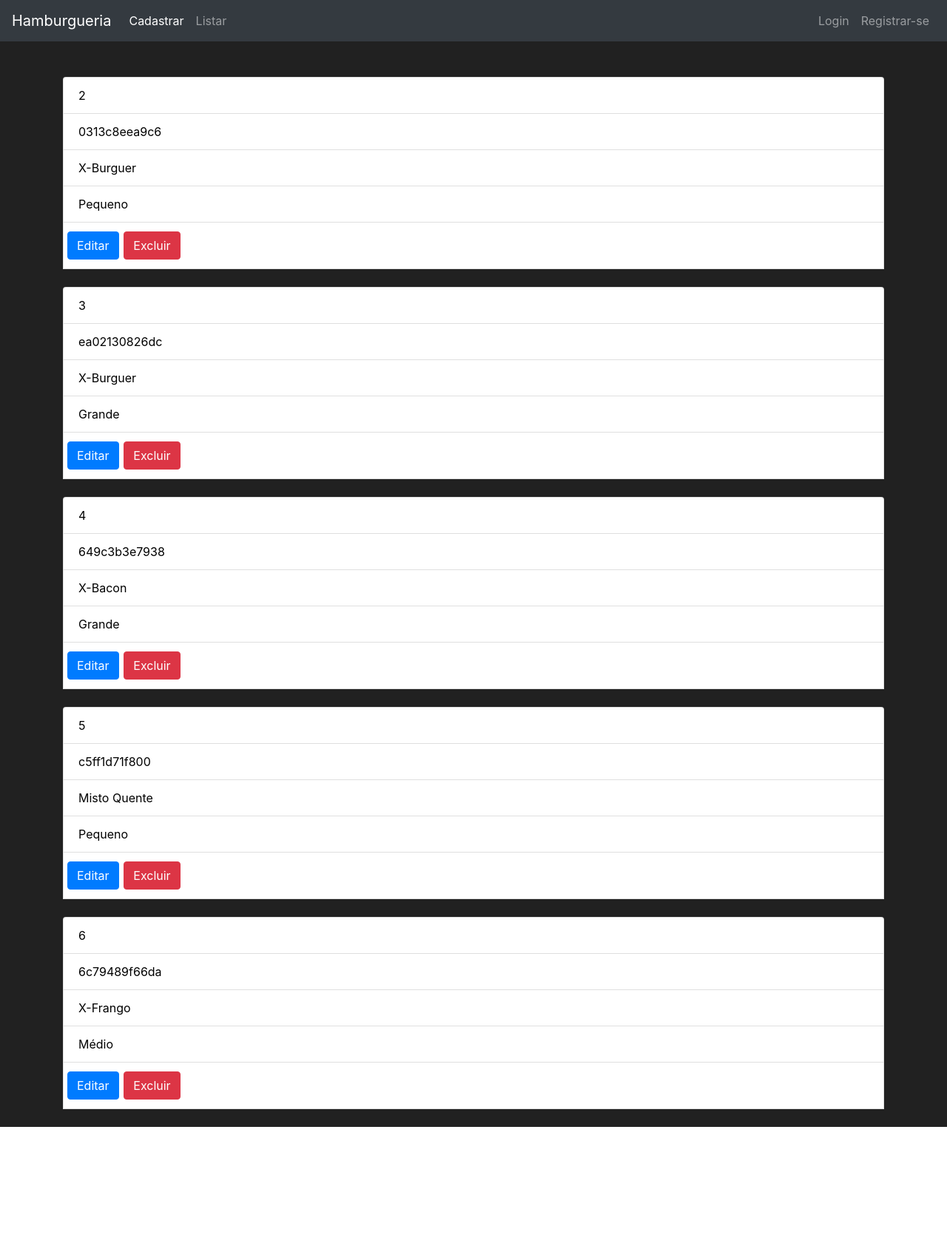
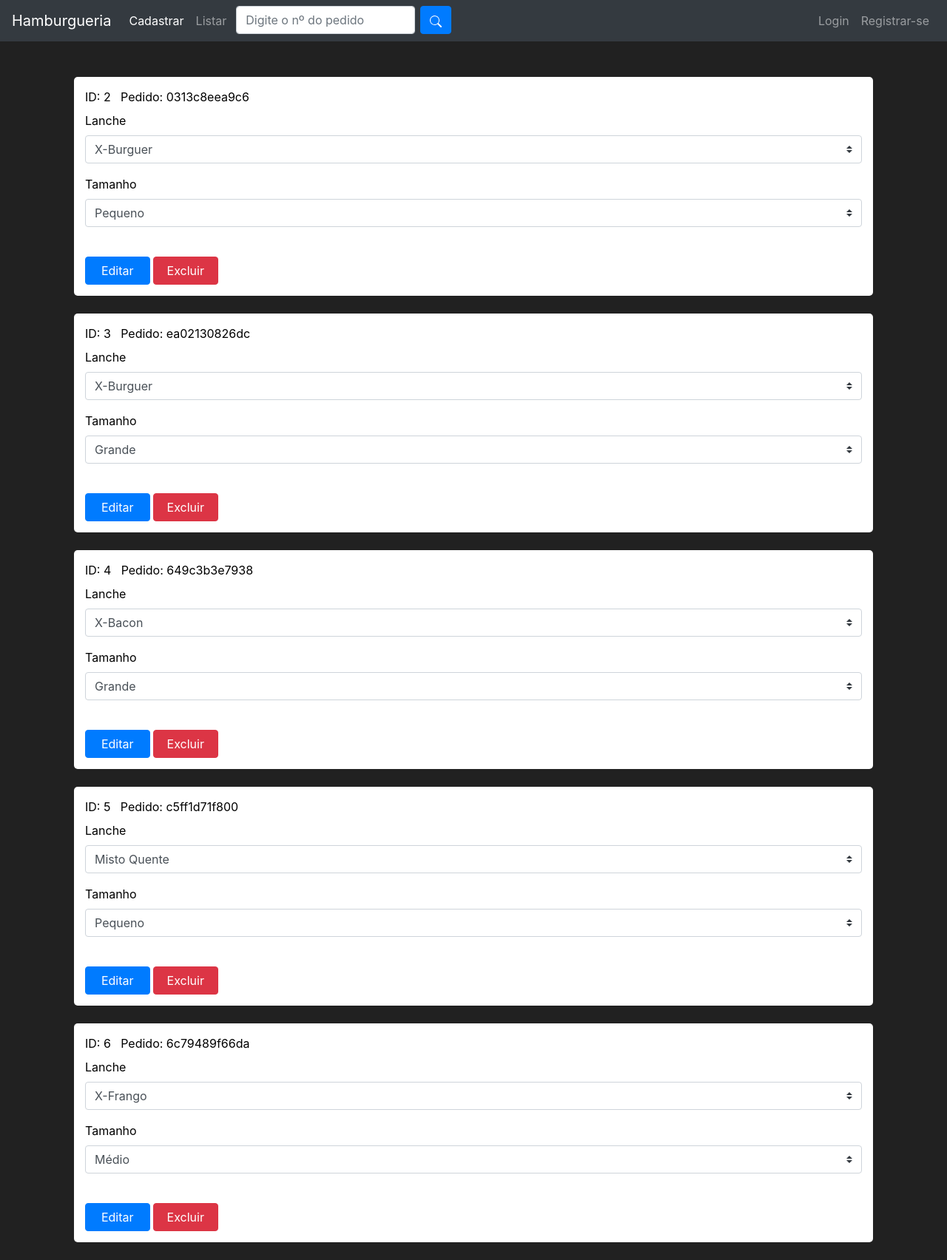
Before and after one commit to Mateusborg998/Hamburgueria, a Flask app: page /listar in a window 1280 px wide. Shown: the whole page at 74% size. Before the commit the page ends 1524 px from the top, so only its background shows below. Run offline with Flask 2, Linux system fonts and the light colour scheme; data comes from the database, SQL or seed files in the repository; both versions use the stored data as it was after the commit; some libraries are stand-ins or nearby versions.

Commit message:
v4 version

```diff
--- a/routes.py
+++ b/routes.py
@@ -1,12 +1,13 @@
 from os import urandom
 import re
 from flask import Flask, render_template, request
-from flask.helpers import url_for
-from werkzeug.utils import redirect
 
 from model import app, db, PedidoMac
 
 @app.route('/')
+def login():
+    return render_template('login.html')
+
 @app.route('/index')
 def index():
     return render_template('index.html')
@@ -16,10 +17,6 @@ def cadastrar():
     lanche = request.form.get('lanche')
     tamanho = request.form.get('tamanho')
     try:
-        # Modelo para gerar o nº do pedido através do ID foi desativado - 19/12/21 by Mateus
-        '''pedido = str(db.session.query(PedidoMac.id).order_by(PedidoMac.id.desc()).first())
-        pedido = pedido[1:pedido.rfind(',')]
-        pedido = int(pedido) + 1'''
         pedido = str(urandom(6).hex())
         pedidoM = PedidoMac(pedido=pedido, lanche=lanche, tamanho=tamanho)
         db.session.add(pedidoM)
@@ -28,24 +25,50 @@ def cadastrar():
     except:
         return render_template('index.html', erro=1)
 
-@app.route('/pesquisar', methods=['POST'])
+@app.route('/pesquisar', methods=['POST', 'GET'])
 def pesquisar():
     id = request.form.get('palavra')
     try:
-        # Pesquisa retornando para o index.html foi desativado - 20/12/21 by Mateus
-        '''pedido = str(db.session.query(PedidoMac.pedido).filter_by(pedido=id).first())
-        lanche = str(db.session.query(PedidoMac.lanche).filter_by(pedido=id).first())
-        tamanho = str(db.session.query(PedidoMac.tamanho).filter_by(pedido=id).first())
-        return render_template('index.html', pedido=pedido[2:pedido.rfind("'")], lanche=lanche[2:lanche.rfind("'")], tamanho=tamanho[2:tamanho.rfind("'")])'''
         pedidos = db.session.query(PedidoMac).filter_by(pedido=id).all()
         return render_template('lista.html', pedidos=pedidos)
     except:
         return render_template('index.html', erro=2)
 
-@app.route('/listar', methods=['GET'])
+@app.route('/listar', methods=['GET', 'POST'])
 def listar():
     try:
         pedidos = db.session.query(PedidoMac).all()
         return render_template('lista.html', pedidos=pedidos)
     except:
         return render_template('lista.html', erro=2)
+
+@app.route('/editar', methods=['GET', 'POST'])
+def editar():
+    id = request.form.get('id')
+    pedido = request.form.get('pedido')
+    botaoExcluir = request.form.get('excluir')
+    botaoEditar = request.form.get('editar')
+    lanche = request.form.get('lanche')
+    tamanho = request.form.get('tamanho')
+
+    if botaoEditar == 'editar' and botaoExcluir != 'excluir':
+        try:
+            pedido = db.session.query(PedidoMac).filter_by(id=id).first()
+            pedido.lanche = lanche
+            pedido.tamanho = tamanho
+            db.session.commit()
+            pedidos = db.session.query(PedidoMac).all()
+            return render_template('lista.html', pedidos=pedidos, msg=1)
+        except:
+            pedidos = db.session.query(PedidoMac).all()
+            return render_template('lista.html', pedidos=pedidos, erro=1)
+    else:
+        try:
+            pedido = db.session.query(PedidoMac).filter_by(id=id).first()
+            db.session.delete(pedido)
+            db.session.commit()
+            pedidos = db.session.query(PedidoMac).all()
+            return render_template('lista.html', pedidos=pedidos, msg=2)
+        except:
+            pedidos = db.session.query(PedidoMac).all()
+            return render_template('lista.html', pedidos=pedidos, erro=2)
--- a/templates/base.html
+++ b/templates/base.html
@@ -26,10 +26,21 @@
             <li class="nav-item">
                 <a class="nav-link" href="{{ url_for('listar') }}">Listar</a>
             </li>
+            <form method="post" action="/pesquisar" style="margin-left: 20px;">
+              <li class="nav-item row">
+                <input type="text" class="form-control col-9" id="inputPesquisa3" name="palavra" placeholder="Digite o nº do pedido">
+                <div style="width: 5pt;"></div>
+                <button type="submit" class="btn btn-primary" >
+                  <svg xmlns="http://www.w3.org/2000/svg" width="16" height="16" fill="currentColor" class="bi bi-search" viewBox="0 0 16 16">
+                      <path d="M11.742 10.344a6.5 6.5 0 1 0-1.397 1.398h-.001c.03.04.062.078.098.115l3.85 3.85a1 1 0 0 0 1.415-1.414l-3.85-3.85a1.007 1.007 0 0 0-.115-.1zM12 6.5a5.5 5.5 0 1 1-11 0 5.5 5.5 0 0 1 11 0z"/>
+                  </svg>
+              </button>
+              </li>
+            </form>
         </ul>
         <ul class="navbar-nav">
             <li class="nav-item">
-                <a class="nav-link" href="#">Login</a>
+                <a class="nav-link" href="{{ url_for('login') }}">Login</a>
             </li>
             <li class="nav-item">
                 <a class="nav-link" href="#">Registrar-se</a>
--- a/templates/lista.html
+++ b/templates/lista.html
@@ -5,26 +5,70 @@
 
 {% block content %}
     <br></br>
-    <div class="container" >
-    {% for pedido in pedidos %}
-        <ul class="list-group"  style="color: black;">
-            <li class="list-group-item" >{{ pedido.id }}</li>
-            <li class="list-group-item" >{{ pedido.pedido }}</li>
-            <li class="list-group-item" >{{ pedido.lanche }}</li>
-            <li class="list-group-item" >{{ pedido.tamanho }}</li>
-            <li class="list-group-item" >
-                <div class="row">
-                    <form method="post" action="/editar">
-                        <button type="submit" class="btn btn-primary col-12">Editar</button>
-                    </form>
-                    <div style="width: 5pt;"></div>
-                    <form method="post" action="/deletar">
-                        <button type="submit" class="btn btn-danger col-12">Excluir</button>
-                    </form>
-                </div>
-            </li>
-            <br>
-        </ul>
-    {% endfor %}
+    <div class="container">
+        {% if msg == 1 %}
+            <div class="alert alert-success" role="alert">
+                Seu pedido foi alterado com sucesso!
+            </div>
+        {% elif msg == 2 %}
+            <div class="alert alert-success" role="alert">
+                Seu pedido foi excluido com sucesso!
+            </div>
+        {% elif erro == 1 %}
+            <div class="alert alert-danger" role="alert">
+                Não foi possivel editar seu pedido!
+            </div>
+        {% elif erro == 2 %}
+            <div class="alert alert-danger" role="alert">
+                Não foi possivel excluir seu pedido!
+            </div>
+        {% endif %}
+        {% for pedido in pedidos %}
+            <div class="container" >
+                <form method="post" action="/editar">
+                    <div style="background-color: white; border-radius: 5px; padding: 15px; color: black;">
+                        <div class="container row">
+                            <label for="inputId3">ID: {{ pedido.id }}</label>
+                            <input type="hidden" class="form-control" id="inputLanche3" name="id" value="{{ pedido.id }}">
+                            <div style="width: 10pt;" ></div>
+                            <label for="inputPedido3" name="pedido">Pedido: {{ pedido.pedido }}</label>
+                        </div>
+                        <div>
+                            <label for="inputLanche3">Lanche</label>
+                            <!-- <input type="text" class="form-control" id="inputLanche3" name="lanche" value="{{ pedido.lanche }}"> -->
+                            <div class="input-group mb-3">
+                                <select class="custom-select" id="inputGroupSelect03" name="lanche">
+                                  <option selected> {{ pedido.lanche }}</option>
+                                  <option value="Misto Quente">Misto Quente</option>
+                                  <option value="X-Burguer">X-Burguer</option>
+                                  <option value="X-Bacon">X-Bacon</option>
+                                  <option value="X-Costela">X-Costela</option>
+                                  <option value="X-Egg">X-Egg</option>
+                                  <option value="X-Frango">X-Frango</option>
+                                  <option value="X-Tudo">X-Tudo</option>
+                                  <option value="X-Salada">X-Salada</option>
+                                </select>
+                            </div>
+                        </div>
+                        <div>
+                            <label for="inputTamanho3" class="">Tamanho</label>
+                            <!-- <input type="text" class="form-control" id="inputTamanho3" name="tamanho" value="{{ pedido.tamanho }}"> -->
+                            <div class="input-group mb-3">
+                                <select class="custom-select" id="inputGroupSelect03" name="tamanho">
+                                  <option selected>{{ pedido.tamanho }}</option>
+                                  <option value="Pequeno">Pequeno</option>
+                                  <option value="Médio">Médio</option>
+                                  <option value="Grande">Grande</option>
+                                </select>
+                            </div>
+                        </div>
+                        <br>
+                        <button type="submit" class="btn btn-primary col-1" name="editar" value="editar">Editar</button>
+                        <button type="submit" class="btn btn-danger col-1" name="excluir" value="excluir">Excluir</button>
+                    </div>
+                </form>
+                <br>
+            </div>
+        {% endfor %}
     </div>
 {% endblock %}
```
Also changed, not shown: templates/index.html (+24 -14 lines), pedido.db.
